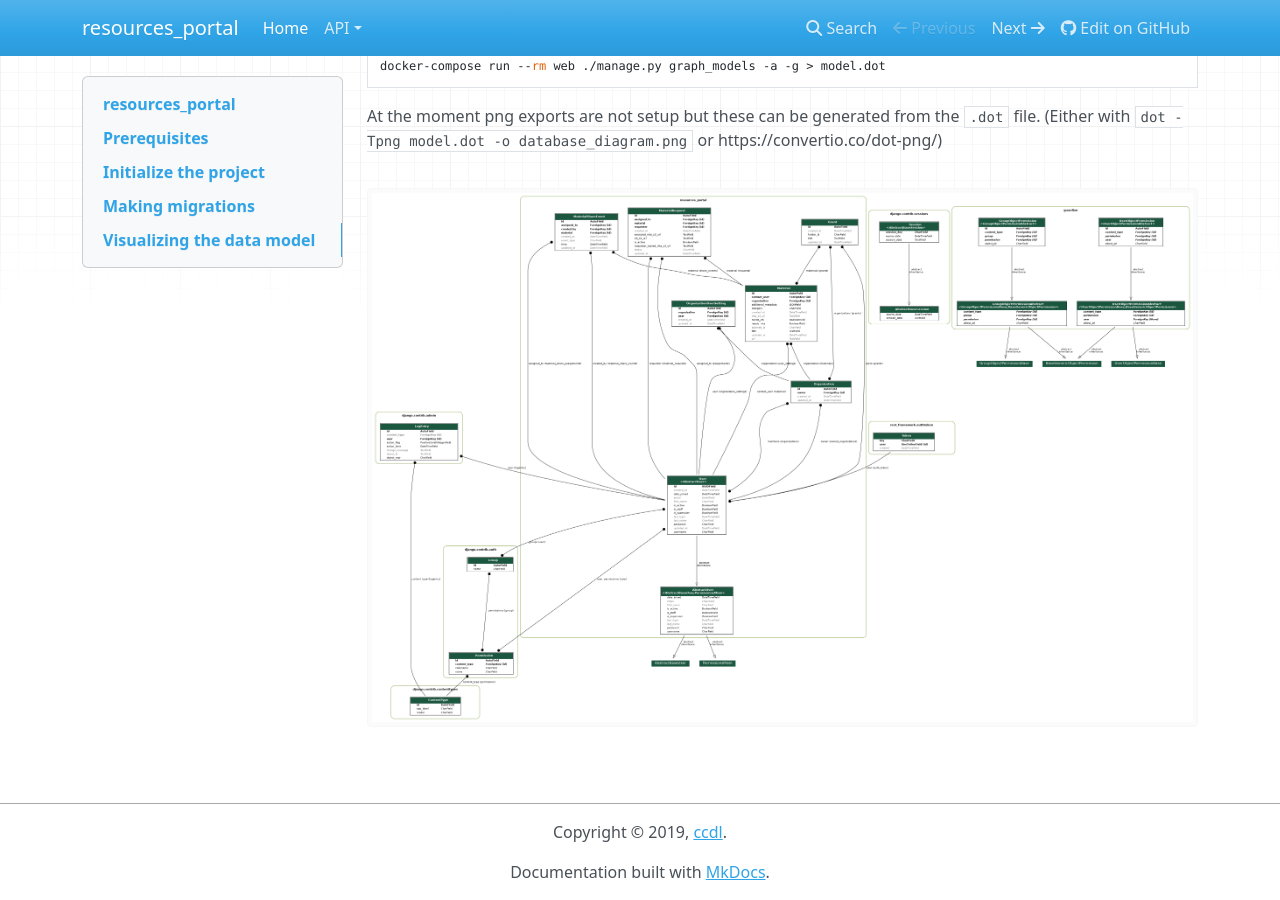
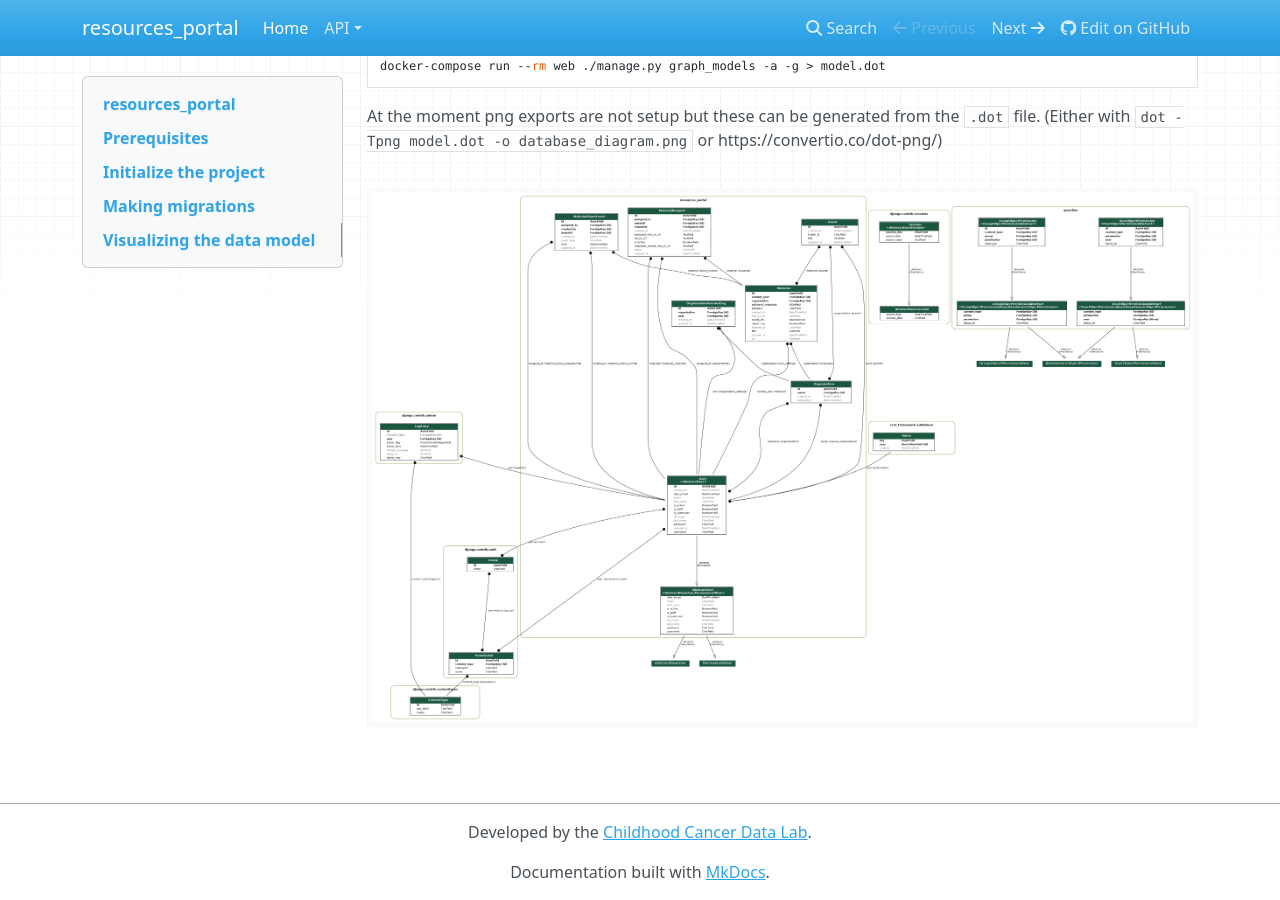
Before and after one commit to AlexsLemonade/resources-portal, an MkDocs documentation site: the page built from docs/index.md, in a window 1280 px wide and 900 px high, scrolled down 800 px. Built offline with MkDocs 1.6.1, drawn with Linux system fonts in a browser that asks for light colours; nearby versions of some CDN libraries.

Commit message:
update repo url

```diff
--- a/mkdocs.yml
+++ b/mkdocs.yml
@@ -1,8 +1,8 @@
 site_name: resources_portal
 site_description: Resources Portal
-repo_url: https://github.com/ccdl/resources_portal
+repo_url: https://github.com/AlexsLemonade/resources-portal
 site_dir: site
-copyright: Copyright &copy; 2019, <a href="https://github.com/ccdl">ccdl</a>.
+copyright: Developed by the <a href="https://www.ccdatalab.org/">Childhood Cancer Data Lab</a>.
 dev_addr: 0.0.0.0:8001
 
 nav:
```
